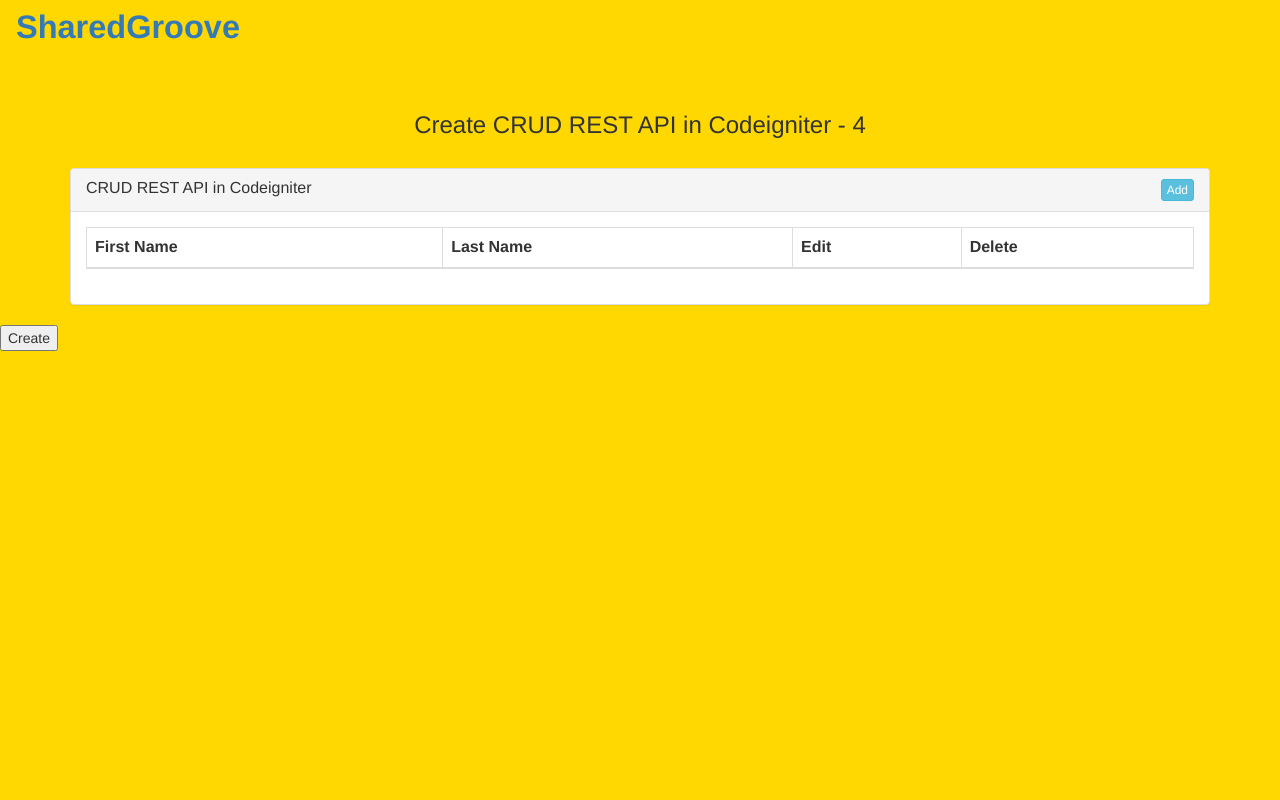
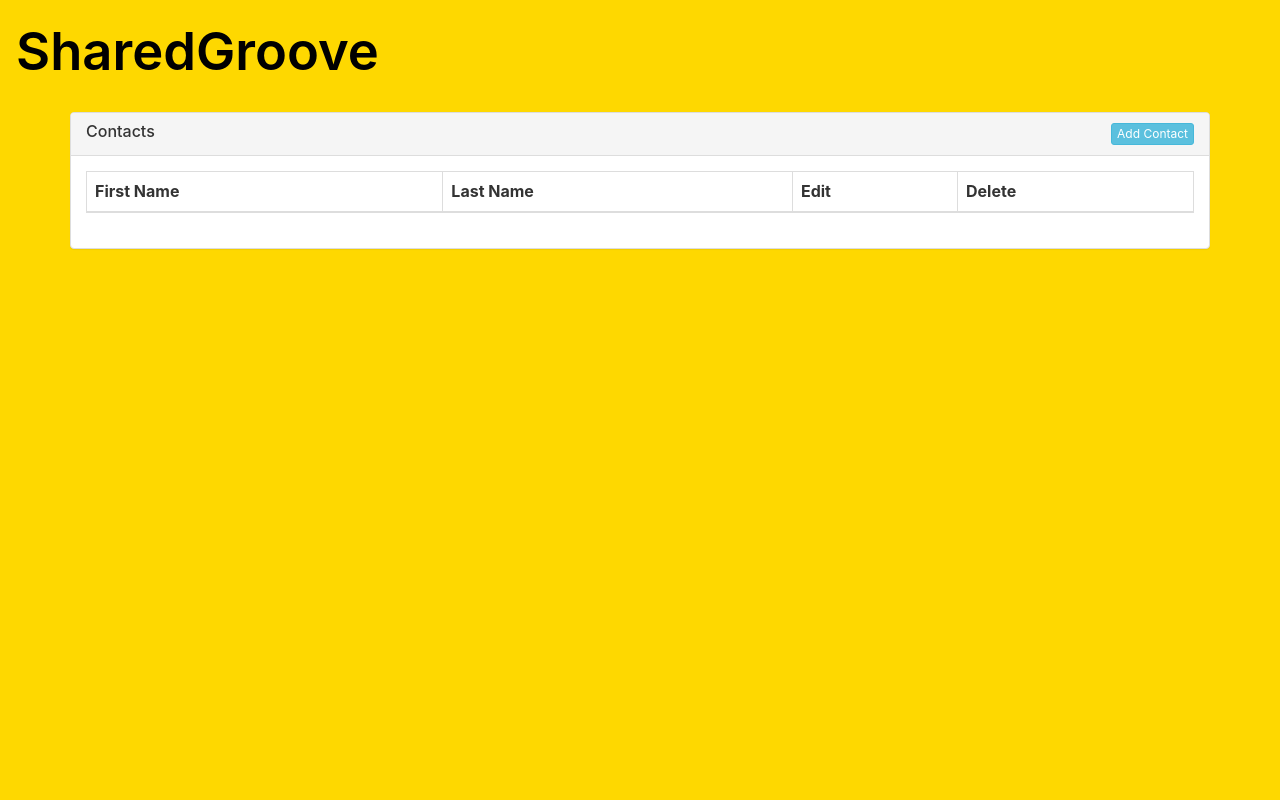
Before and after one commit to RaveenDharmasiri/SharedGroove, a CodeIgniter app: a page that uses application/views/properties/contactList.php in a window 1280 px wide. Run offline with CodeIgniter, Linux system fonts and the light colour scheme; lists and menus that the app fills with data are empty; some libraries are stand-ins or nearby versions.

Commit message:
Did css on the contact page

```diff
--- a/application/views/properties/contactList.php
+++ b/application/views/properties/contactList.php
@@ -14,6 +14,7 @@
 </head>
 
 <link rel="stylesheet" href="<?php echo base_url('assets/css/home.css'); ?>" />
+<link rel="stylesheet" href="<?php echo base_url('assets/css/contactList.css'); ?>" />
 
 <nav class="navbar navbar-light bg-white">
     <a class="navbar-brand" href="<?php echo site_url('UserManagementController/sendingToHomePage') ?>">SharedGroove</a>
@@ -22,16 +23,16 @@
 <body>
     <div class="container">
         <br />
-        <h3 align="center">Create CRUD REST API in Codeigniter - 4</h3>
+        <!-- <h3 align="center">Create CRUD REST API in Codeigniter - 4</h3> -->
         <br />
         <div class="panel panel-default">
             <div class="panel-heading">
                 <div class="row">
                     <div class="col-md-6">
-                        <h3 class="panel-title">CRUD REST API in Codeigniter</h3>
+                        <h3 class="panel-title">Contacts</h3>
                     </div>
                     <div class="col-md-6" align="right">
-                        <button type="button" id="add_button" class="btn btn-info btn-xs">Add</button>
+                        <button type="button" id="add_button" class="btn btn-info btn-xs">Add Contact</button>
                     </div>
                 </div>
             </div>
@@ -53,12 +54,6 @@
             </div>
         </div>
     </div>
-
-    <form>
-        <div>
-            <input type="submit" value="Create" id="create" />
-        </div>
-    </form>
 </body>
 
 </html>
--- /dev/null
+++ b/assets/css/contactList.css
@@ -0,0 +1,11 @@
+body {
+    font-family: -apple-system,BlinkMacSystemFont,"Segoe UI",Roboto,"Helvetica Neue",Arial,sans-serif,"Apple Color Emoji","Segoe UI Emoji","Segoe UI Symbol" !important;
+}
+
+.navbar-brand {
+    font-size: 5.25rem !important;
+    font-weight: 600 !important;
+    color: black !important;
+    padding-top: 1.34rem !important;
+    cursor: pointer !important;
+}
```
